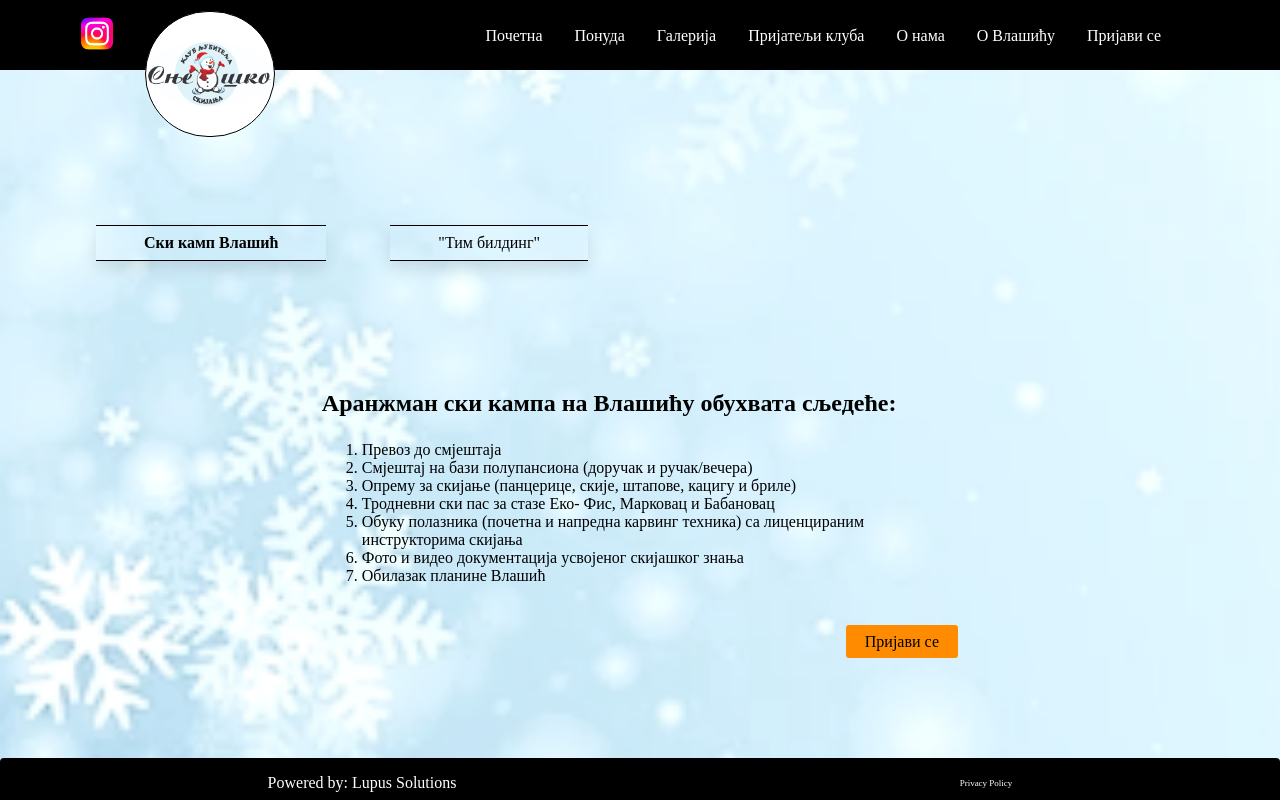
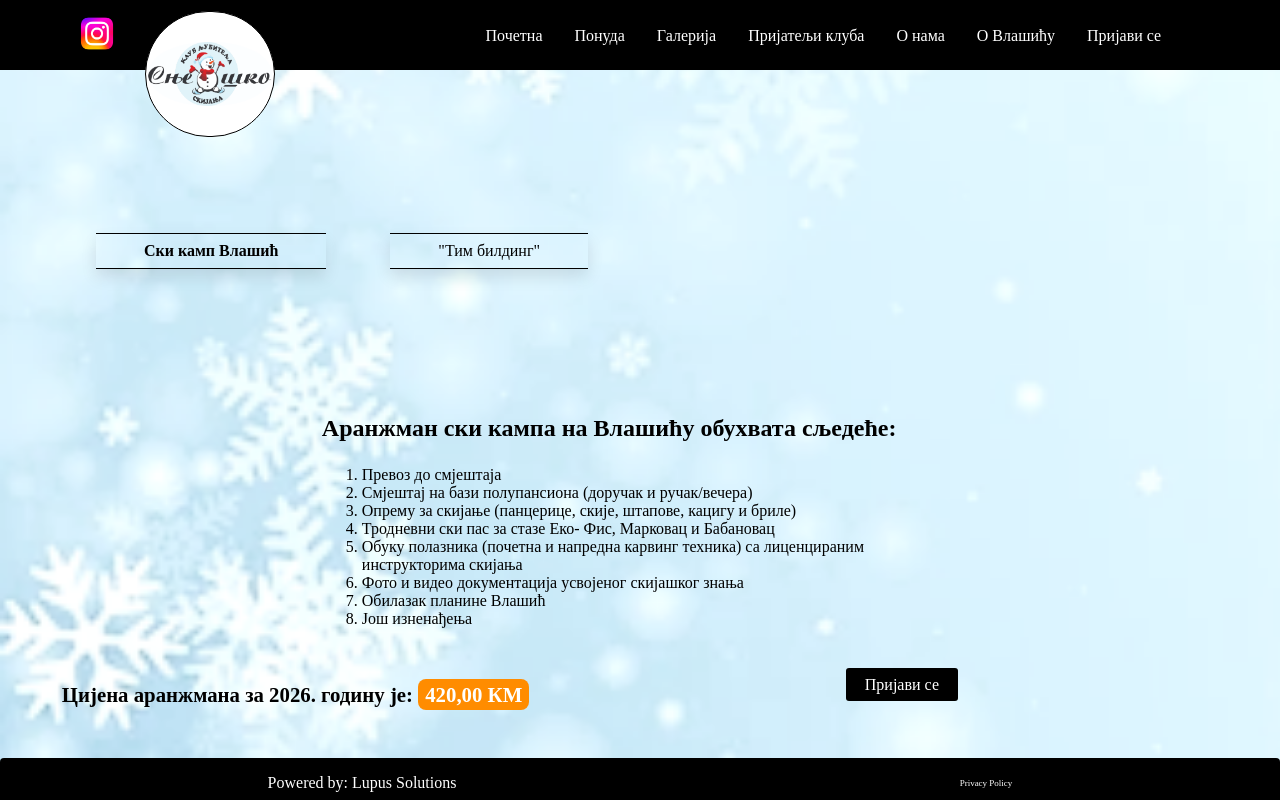
Before and after one commit to Lupus93v/skikamp, a React (Create React App) app: page /offer in a window 1280 px wide. Built offline with nearby package versions, Linux system fonts and the light colour scheme; a web font is replaced by a local one.

Commit message:
price add
price add

```diff
--- a/src/Pages/SkiKampVlasic.js
+++ b/src/Pages/SkiKampVlasic.js
@@ -14,10 +14,12 @@ export default function SkiKampVlasic() {
                 <li>Обуку полазника (почетна и напредна карвинг техника) са лиценцираним инструкторима скијања</li>
                 <li>Фото и видео документација усвојеног скијашког знања</li>
                 <li>Обилазак планине Влашић</li>
+                <li>Још изненађења</li>
             </ol>
             <div className="button-container">
                 <NavLink className="apply-btn" to="/applyform">Пријави се</NavLink>
             </div>
+            <h3>Цијена аранжмана за 2026. годину је: <span>420,00 КМ</span></h3>
         </div>
     )
 }
--- a/src/index.css
+++ b/src/index.css
@@ -223,6 +223,17 @@ body, html {
   color: white;
   border-radius: 3px;
   padding: 0.5em 1.2em;
+}
+
+.ski-kamp-container h3 {
+  font-size: 0.9rem;
+}
+
+.ski-kamp-container span {
+  background-color: darkorange;
+  color: black;
+  padding: 4px 7px;
+  border-radius: 8px;
 }
 
 .team-building-container {
@@ -766,8 +777,8 @@ select {
   }
 
   .button-container .apply-btn {
-    background-color: darkorange;
-    color: black
+    background-color: black;
+    color: white
   }
 
   @keyframes alert {
@@ -792,6 +803,18 @@ select {
     padding: 0.5em 3em;
     box-shadow: 0px 8px 16px rgba(0, 0, 0, 0.1);
   }
+
+
+  .ski-kamp-container h3 {
+    font-size: 1.3rem;
+    margin-top: -75px;
+    margin-left: -260px;
+  }
+
+  .ski-kamp-container span {
+    color: white;
+  }
+
 
   .gallery-container h2 {
     margin-top: 5em;
```
